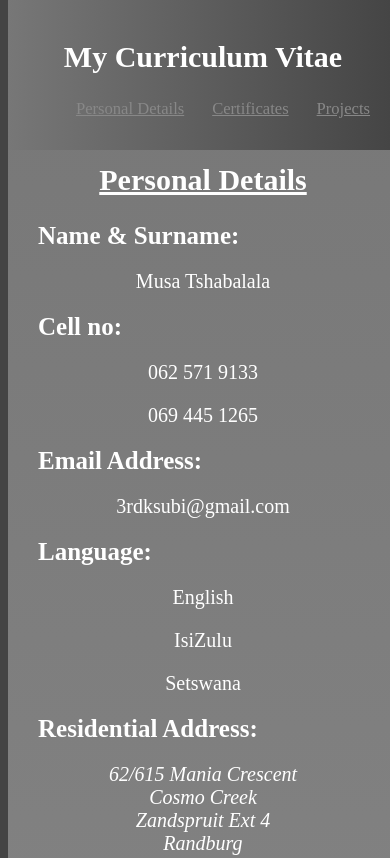
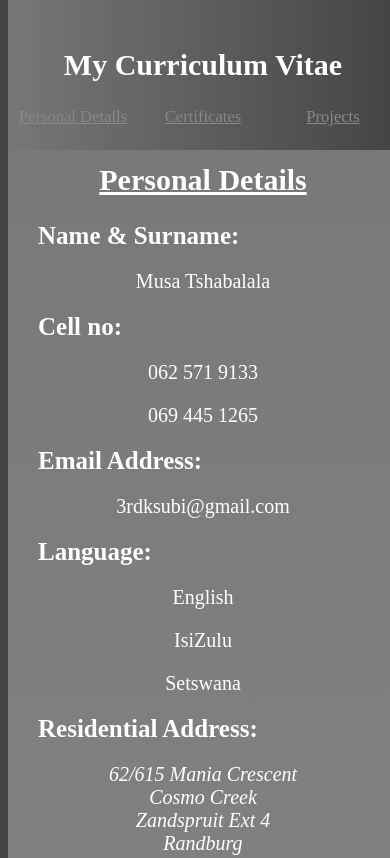
Before and after one commit to Musa-Tshabalala/my-cv, a website: page index.html in a window 390 px wide. Shown: the top 858 px of the page. Drawn offline with Linux system fonts and the light colour scheme.

Commit message:
Mobile display fixed

```diff
--- a/styles.css
+++ b/styles.css
@@ -37,17 +37,26 @@ h1 {
 }
 
 nav {
+    display: flex;
+    flex-direction: column;
+    align-items: center;
+    justify-content: center;
     width: 100%;
 }
 
 #ul-nav {
     display: flex;
     align-items: center;
-    justify-content: space-evenly;
+    justify-content: space;
+    width: 100%;
+    margin: 0;
+    padding: 0
 }
 
 .navigation {
+    text-align: center;
     list-style-type: none;
+    width: 33.33%;
 }
 
 .navigation a:hover {
@@ -196,7 +205,7 @@ img {
     }
 
     header {
-        width: 100%
+        width: 100%;
     }
 
     .navigation a {
```
